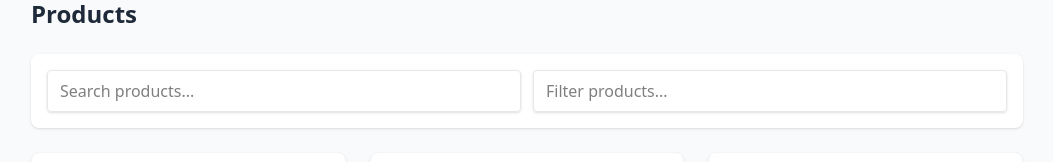
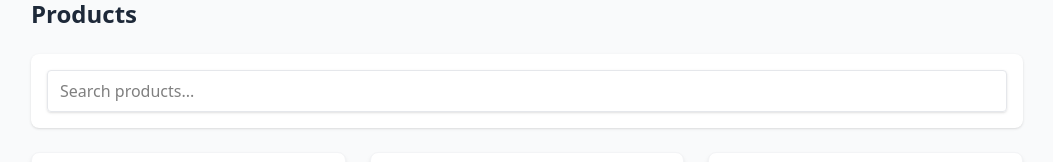
Before and after one commit to rachnatweeny/reactJS-jotai-atom, a React (Vite) app: page / in a window 1280 px wide. Shown: the part 508-670 px from the top of the page, without its empty margins (113-1166 px from the left). Built offline with nearby package versions, Linux system fonts and the light colour scheme.

Commit message:
refactor: remove unused customSearch, consolidate to single search input

```diff
--- a/src/atoms/productsAtom.js
+++ b/src/atoms/productsAtom.js
@@ -18,10 +18,9 @@ const getStoredProducts = () => {
 export const productsAtom = atom(getStoredProducts())
 
 export const searchAtom = atom('')
-export const customSearchAtom = atom('')
 
 export const filteredProductsAtom = atom((get) => {
-  const q = get(customSearchAtom).trim().toLowerCase()
+  const q = get(searchAtom).trim().toLowerCase()
   if (!q) return get(productsAtom)
   return get(productsAtom).filter((p) => p.name.toLowerCase().includes(q) || (p.description || '').toLowerCase().includes(q))
 })
--- a/src/components/ProductList.jsx
+++ b/src/components/ProductList.jsx
@@ -1,12 +1,11 @@
 import React from 'react'
 import { useAtom } from 'jotai'
 import { useSetAtom } from 'jotai'
-import { filteredProductsAtom, searchAtom, customSearchAtom, deleteProductAtom } from '../atoms/productsAtom'
+import { filteredProductsAtom, searchAtom, deleteProductAtom } from '../atoms/productsAtom'
 
 export default function ProductList() {
   const [products] = useAtom(filteredProductsAtom)
   const [search, setSearch] = useAtom(searchAtom)
-  const [customSearch, setCustomSearch] = useAtom(customSearchAtom)
   const deleteProduct = useSetAtom(deleteProductAtom)
 
   return (
@@ -23,16 +22,6 @@ export default function ProductList() {
                 value={search}
                 onChange={(e) => setSearch(e.target.value)}
                 placeholder="Search products..."
-                className="w-full px-3 py-2 border border-gray-200 rounded shadow-sm focus:outline-none focus:ring-2 focus:ring-indigo-300 cursor-pointer"
-              />
-            </div>
-            <div className="flex-1">
-              <label htmlFor="search-2" className="sr-only">Search products by custom filter</label>
-              <input
-                id="search-2"
-                value={customSearch}
-                onChange={(e) => setCustomSearch(e.target.value)}
-                placeholder="Filter products..."
                 className="w-full px-3 py-2 border border-gray-200 rounded shadow-sm focus:outline-none focus:ring-2 focus:ring-indigo-300 cursor-pointer"
               />
             </div>
```
